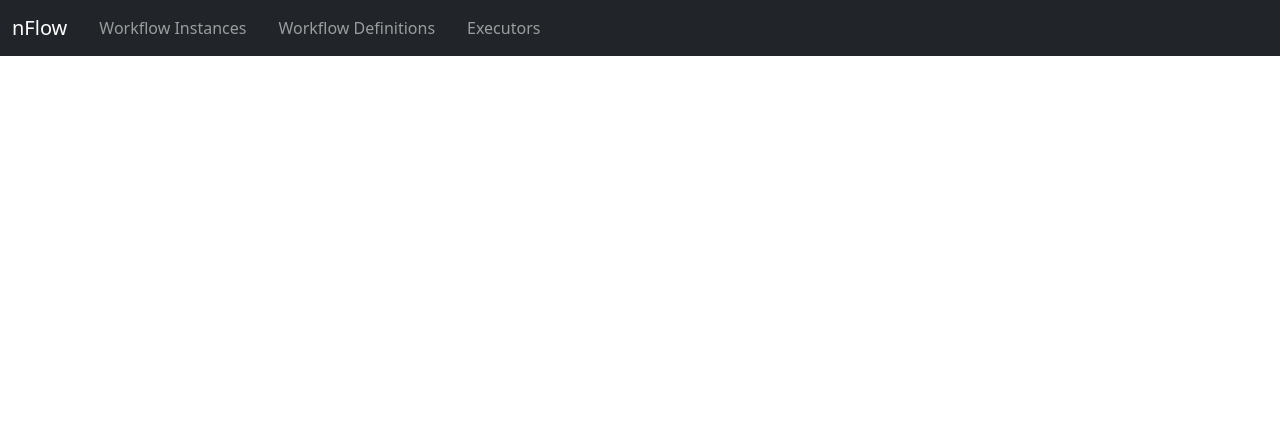
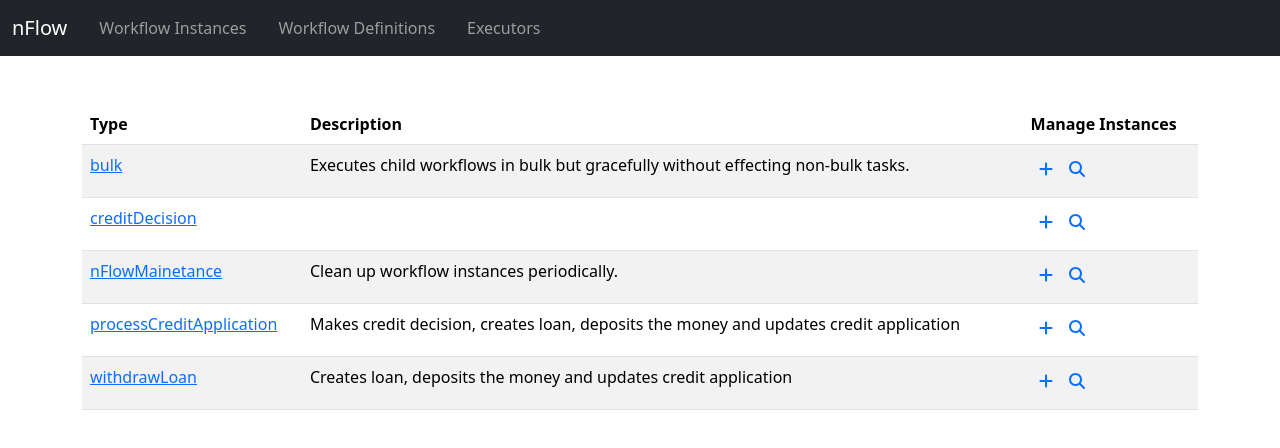
Before and after one commit to larisa-gheorghe/nFlow-dashboard, a Vue app: page /nFlow-dashboard/workflow-definitions in a window 1280 px wide. Shown: the top 448 px of the page. Built offline with nearby package versions, Linux system fonts and the light colour scheme.

Commit message:
create WorkflowDefinitions page

```diff
--- a/public/index.html
+++ b/public/index.html
@@ -15,8 +15,7 @@
     </noscript>
     <div id="app"></div>
     <!-- built files will be auto injected -->
-    <script src="https://cdn.jsdelivr.net/npm/bootstrap@5.3.0-alpha1/dist/js/bootstrap.bundle.min.js"
-    integrity="sha384-w76AqPfDkMBDXo30jS1Sgez6pr3x5MlQ1ZAGC+nuZB+EYdgRZgiwxhTBTkF7CXvN"
-    crossorigin="anonymous" defer></script>
+    <script src="https://cdn.jsdelivr.net/npm/@popperjs/core@2.11.6/dist/umd/popper.min.js" integrity="sha384-oBqDVmMz9ATKxIep9tiCxS/Z9fNfEXiDAYTujMAeBAsjFuCZSmKbSSUnQlmh/jp3" crossorigin="anonymous"></script>
+    <script src="https://cdn.jsdelivr.net/npm/bootstrap@5.3.0-alpha1/dist/js/bootstrap.min.js" integrity="sha384-mQ93GR66B00ZXjt0YO5KlohRA5SY2XofN4zfuZxLkoj1gXtW8ANNCe9d5Y3eG5eD" crossorigin="anonymous"></script>
   </body>
 </html>
--- a/src/components/AppHeader.vue
+++ b/src/components/AppHeader.vue
@@ -16,7 +16,7 @@
       <div class="collapse navbar-collapse" id="navbarNavAltMarkup">
         <div class="navbar-nav">
           <router-link class="nav-item nav-link px-3" to="#">Workflow Instances</router-link>
-          <router-link class="nav-item nav-link px-3" to="#">Workflow Definitions</router-link>
+          <router-link class="nav-item nav-link px-3" to="/workflow-definitions">Workflow Definitions</router-link>
           <router-link class="nav-item nav-link px-3" to="/executors">Executors</router-link>
         </div>
       </div>
--- /dev/null
+++ b/src/components/WorkflowDefinitions.vue
@@ -0,0 +1,67 @@
+<template>
+    <div class="container pt-4 mt-4">
+        <div class="row">
+            <div class="col-md-12">
+                <div class="table-responsive">
+                    <table class="table table-hover table-striped">
+                        <thead>
+                            <tr>
+                                <th>Type</th>
+                                <th class="d-none d-md-table-cell">Description</th>
+                                <th>Manage Instances</th>
+                            </tr>
+                        </thead>
+                        <tbody>
+                            <tr>
+                                <td><a href="#">bulk</a></td>
+                                <td class="d-none d-md-table-cell">Executes child workflows in bulk but gracefully without effecting non-bulk tasks.</td>
+                                <td>
+                                    <a id="bla" data-bs-toggle="tooltip" data-bs-placement="bottom" title="Tooltip on bottom" href="#"><font-awesome-icon class="m-2" icon="fa-solid fa-plus" /></a>
+                                    <a href="#"><font-awesome-icon class="m-2" icon="fa-solid fa-magnifying-glass" /></a>
+                                </td>
+                            </tr>
+                            <tr>
+                                <td><a href="#">creditDecision</a></td>
+                                <td class="d-none d-md-table-cell"></td>
+                                <td>
+                                    <a href="#"><font-awesome-icon class="m-2" icon="fa-solid fa-plus" /></a>
+                                    <a href="#"><font-awesome-icon class="m-2" icon="fa-solid fa-magnifying-glass" /></a>
+                                </td>
+                            </tr>
+                            <tr>
+                                <td><a href="#">nFlowMainetance</a></td>
+                                <td class="d-none d-md-table-cell">Clean up workflow instances periodically.</td>
+                                <td>
+                                    <a href="#"><font-awesome-icon class="m-2" icon="fa-solid fa-plus" /></a>
+                                    <a href="#"><font-awesome-icon class="m-2" icon="fa-solid fa-magnifying-glass" /></a>
+                                </td>
+                            </tr>
+                            <tr>
+                                <td><a href="#">processCreditApplication</a></td>
+                                <td class="d-none d-md-table-cell">Makes credit decision, creates loan, deposits the money and updates credit application</td>
+                                <td>
+                                    <a href="#"><font-awesome-icon class="m-2" icon="fa-solid fa-plus" /></a>
+                                    <a href="#"><font-awesome-icon class="m-2" icon="fa-solid fa-magnifying-glass" /></a>
+                                </td>
+                            </tr>
+                            <tr>
+                                <td><a href="#">withdrawLoan</a></td>
+                                <td class="d-none d-md-table-cell">Creates loan, deposits the money and updates credit application</td>
+                                <td>
+                                    <a href="#"><font-awesome-icon class="m-2" icon="fa-solid fa-plus" /></a>
+                                    <a href="#"><font-awesome-icon class="m-2" icon="fa-solid fa-magnifying-glass" /></a>
+                                </td>
+                            </tr>
+                        </tbody>
+                    </table>
+                </div>
+            </div>
+        </div>
+    </div>
+</template>
+
+<script>
+export default {
+    name: 'workflow-definitions',
+}
+</script>
--- a/src/main.js
+++ b/src/main.js
@@ -4,27 +4,23 @@ import { createRouter, createWebHistory } from 'vue-router'
 import App from './App.vue'
 import ExecutorsTable from './components/ExecutorsTable.vue'
 import AppAbout from './components/AppAbout.vue'
+import WorkflowDefinitions from './components/WorkflowDefinitions.vue'
 
-/* import the fontawesome core */
+/* fontawesome */
 import { library } from '@fortawesome/fontawesome-svg-core'
+import { FontAwesomeIcon } from '@fortawesome/vue-fontawesome'
+import { faCheck, faXmark, faMagnifyingGlass, faPlus } from '@fortawesome/free-solid-svg-icons'
 
-/* import font awesome icon component */
-import { FontAwesomeIcon } from '@fortawesome/vue-fontawesome'
-
-/* import specific icons */
-import { faCheck, faXmark } from '@fortawesome/free-solid-svg-icons'
-
-/* add icons to the library */
-library.add(faCheck, faXmark)
-
-
+library.add(faCheck, faXmark, faMagnifyingGlass, faPlus)
+/* fontawesome */
 
 const router = createRouter({
     history: createWebHistory('/nFlow-dashboard'),
     routes: [
         { path: '/', component: AppAbout},
-        { path: '/executors', component: ExecutorsTable}
-    ]
+        { path: '/executors', component: ExecutorsTable},
+        { path: '/workflow-definitions', component: WorkflowDefinitions}
+    ],
 });
 
 const app = createApp(App)
```
